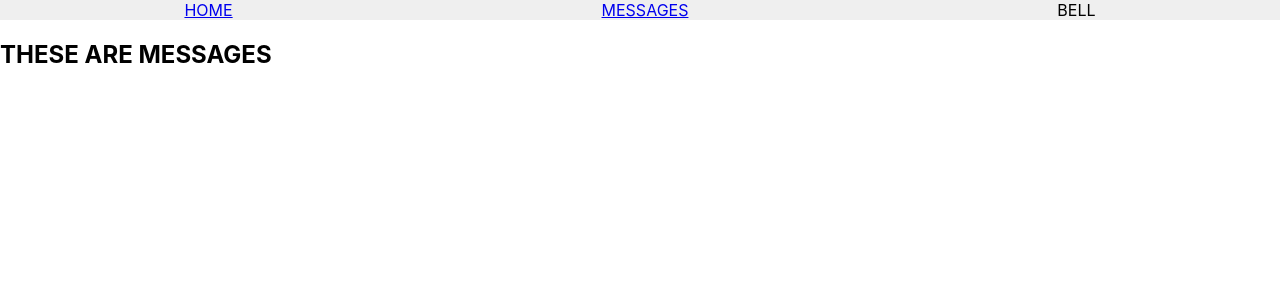
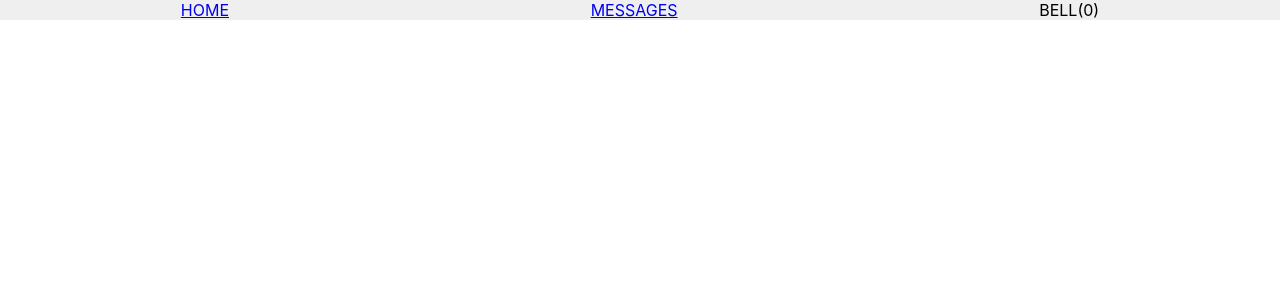
Before and after one commit to DrewBradley/theorem-challenge, a React (Create React App) app: page /messages in a window 1280 px wide. Shown: the top 300 px of the page. Built offline with nearby package versions, Linux system fonts and the light colour scheme.

Commit message:
Clean up dropdown HTML.

```diff
--- a/src/components/App.css
+++ b/src/components/App.css
@@ -16,8 +16,10 @@
   margin: 0;
 }
 
-img {
+.dropdown-image {
+  grid-area: 1/1/1/1;
   width: 4rem;
+  height: 4rem;
   border-radius: 50%;
   margin: auto;
 }
--- a/src/components/App.js
+++ b/src/components/App.js
@@ -50,7 +50,9 @@ const App = () => {
           <Home addRandom={addRandom}/>
         </Route>
         <Route path="/messages">
-          <Messages />
+          <Messages
+            notifications={notifications}
+            deleteNotification={deleteNotification}  />
         </Route>
       </Switch>
     </div>
--- a/src/components/Home.js
+++ b/src/components/Home.js
@@ -1,4 +1,4 @@
-import React, { useState } from 'react';
+import React from 'react';
 
 
 const Home = ({addRandom}) => {
--- a/src/components/Messages.js
+++ b/src/components/Messages.js
@@ -1,9 +1,19 @@
-import React, { useState } from 'react';
+import React from 'react';
 
-const Messages = () => {
+const Messages = ({notifications, deleteNotification}) => {
+  const messagelist = notifications.map(note => {
+    return <li className="dropdown-item">
+          <img src={`${note.image}`}/>
+          <p>{note.title}</p>
+          <p>{note.date}</p>
+          <button onClick={() => deleteNotification(note.id)}>Delete</button>
+        </li>
+  })
   return (
     <section className="Messages">
-      <h1>THESE ARE MESSAGES</h1>
+      <ul className="message-list">
+          { messagelist }
+        </ul>
     </section>
   )
 }
--- a/src/components/NavBar.js
+++ b/src/components/NavBar.js
@@ -4,10 +4,12 @@ import { NavLink } from 'react-router-dom';
 const NavBar = ({notifications, deleteNotification}) => {
   const toDropDown = notifications.map(note => {
     return <li className="dropdown-item">
-          <img src={`${note.image}`}/>
-          <p>{note.title}</p>
-          <p>{note.date}</p>
-          <button onClick={() => deleteNotification(note.id)}>READ</button>
+          <img className="dropdown-image" src={`${note.image}`}/>
+          <section className="dropdown-info">
+            <p>{note.title}</p>
+            <p>{note.date}</p>
+          </section>
+          <button className="dropdown-read" onClick={() => deleteNotification(note.id)}>READ</button>
         </li>
   })
 
@@ -15,7 +17,7 @@ const NavBar = ({notifications, deleteNotification}) => {
     <div className="NavBar">
       <NavLink to="/">HOME</NavLink>
       <NavLink to="/messages">MESSAGES</NavLink>
-      <a className="notification-icon">BELL
+      <a className="notification-icon">BELL({notifications.length})
         <ul className="DropDown">
           Notifications
           { toDropDown }
```
